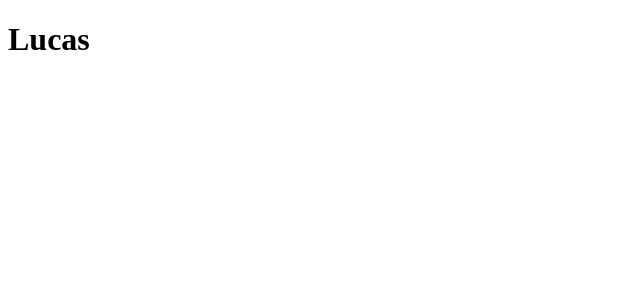
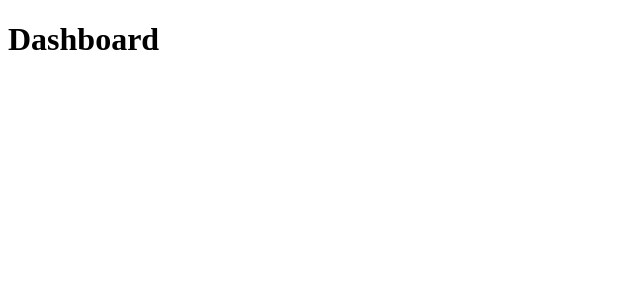
Before and after one commit to torresfelicio/explorer-github, a React (Create React App) app: page / in a window 1280 px wide. Shown: the top 300 px of the page, without its empty margins (0-640 px from the left). Built offline with nearby package versions, Linux system fonts and the light colour scheme; the HTML template or start-up script is replaced by a standard one.

Commit message:
criado routes

```diff
--- /dev/null
+++ b/prettier.config.js
@@ -0,0 +1,5 @@
+module.exports = {
+  singleQuote: true,
+  trailingComma: 'all',
+  allowParens: 'avoid'
+};
--- a/src/App.tsx
+++ b/src/App.tsx
@@ -1,9 +1,12 @@
 import React from 'react';
 
-function App() {
-  return (
-    <h1>Lucas</h1>
-  );
-}
+import { BrowserRouter } from 'react-router-dom';
+
+import Routes from './routes';
+
+const App: React.FC = () =>
+  <BrowserRouter>
+    <Routes />
+  </BrowserRouter>
 
 export default App;
--- /dev/null
+++ b/src/pages/Dashboard/index.tsx
@@ -0,0 +1,7 @@
+import React from 'react';
+
+const Dashboard: React.FC = () => {
+  return <h1>Dashboard</h1>
+}
+
+export default Dashboard;
--- /dev/null
+++ b/src/routes/index.tsx
@@ -0,0 +1,13 @@
+import React from 'react';
+import { Switch, Route } from 'react-router-dom';
+
+import Dashboard from '../pages/Dashboard/index';
+import Repository from '../pages/Repository/index';
+
+const Routes: React.FC = () => (
+  <Switch>
+    <Route path="/" exact component={Dashboard}/>
+  </Switch>
+)
+
+export default Routes;
```
Also changed, not shown: package.json (+6 -1 lines), src/pages/Repository/index.tsx (added, +7 -0 lines), .eslintrc.json, 1 other file (tests, documents, lock files or other folders).
